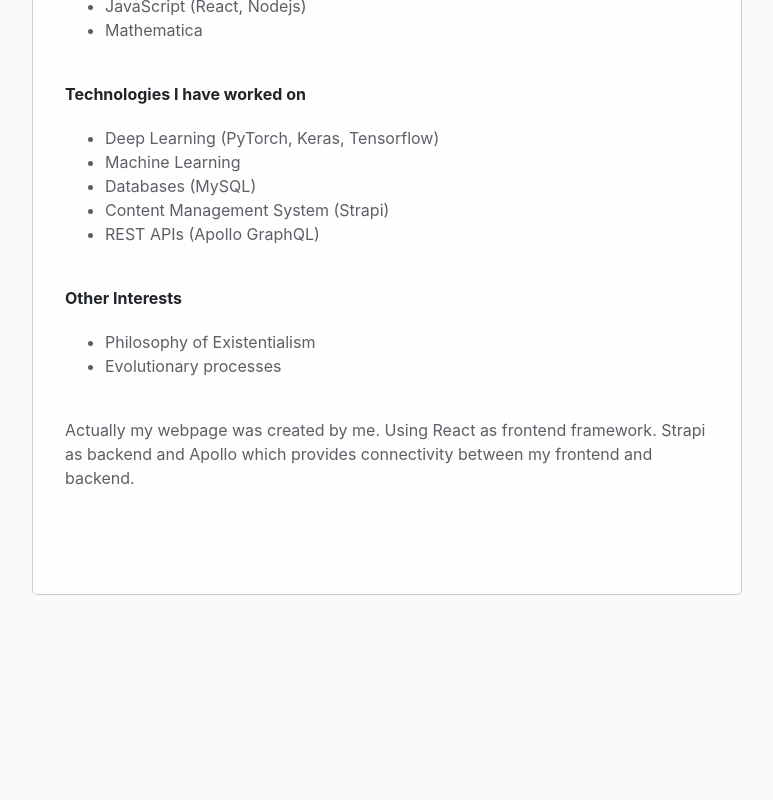
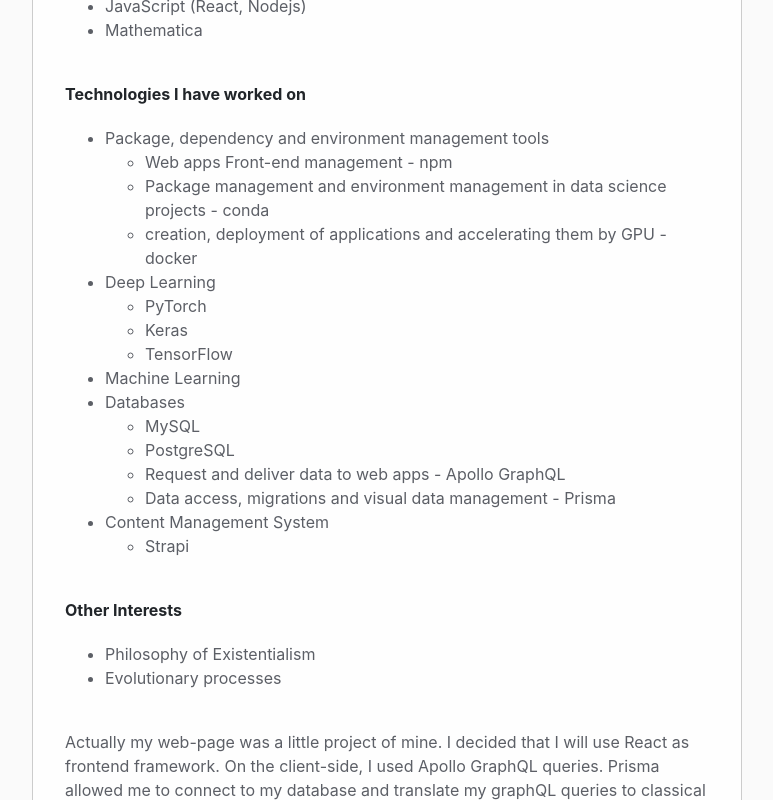
Before and after one commit to XYZ321COD/blog-client, a React (Create React App) app: page / in a window 1280 px wide. Shown: the part 480-1280 px from the top of the page, without its empty margins (68-841 px from the left). Before the commit the page ends 1107 px from the top, so only its background shows below. Built offline with nearby package versions, Linux system fonts and the light colour scheme; no server answers.

Commit message:
Change Home and aboutme page

```diff
--- a/src/components/AboutMe.js
+++ b/src/components/AboutMe.js
@@ -9,7 +9,8 @@ export default class Aboutme extends Component {
             <div className="container">
                 <Col>
                     <div className="jumbotron jumbotron_custom">
-                        AboutMe
+                        For now, there is nothing here :(.
+                        But why don't you check-out my Home-page to get to know me better :)?
                     </div>
                 </Col>
             </div>
--- a/src/components/Home.js
+++ b/src/components/Home.js
@@ -21,11 +21,32 @@ export default class Home extends Component {
                 </ul>
                 <div className='text'> Technologies I have worked on </div>
                 <ul className="text_welcome">
-                    <li>Deep Learning (PyTorch, Keras, Tensorflow)</li>
+                    <li> Package, dependency and environment management tools </li>
+                        <ul>
+                            <li> Web apps Front-end management - npm </li>
+                            <li> Package management and environment management in data science projects - conda</li>
+                            <li> creation, deployment of applications and accelerating them by GPU - docker </li>
+
+                        </ul>
+                    <li>Deep Learning </li>
+                    <ul>
+                        <li> PyTorch</li>
+                        <li> Keras </li>
+                        <li> TensorFlow </li>
+                    </ul>
                     <li>Machine Learning</li>
-                    <li>Databases (MySQL)</li>
-                    <li>Content Management System (Strapi)</li>
-                    <li>REST APIs (Apollo GraphQL)</li>
+                    <li>Databases</li>
+                    <ul>
+                        <li> MySQL</li>
+                        <li> PostgreSQL </li>
+                        <li> Request and deliver data to web apps - Apollo GraphQL </li>
+                        <li> Data access, migrations and visual data management - Prisma </li>
+
+                    </ul>
+                    <li>Content Management System </li>
+                    <ul>
+                        <li> Strapi</li>
+                    </ul>
                 </ul>
                 <div className='text'> Other Interests</div>
                 <ul className="text_welcome">
@@ -33,7 +54,7 @@ export default class Home extends Component {
                     <li>Evolutionary processes</li>
                 </ul>
                 <div className="text_welcome">
-                    Actually my webpage was created by me. Using React as frontend framework. Strapi as backend and Apollo which provides connectivity between my frontend and backend.
+                    Actually my web-page was a little project of mine. I decided that I will use React as frontend framework. On the client-side, I used Apollo GraphQL queries. Prisma allowed me to connect to my database and translate my graphQL queries to classical database language such as PostgreSQL
                 </div>
             </div>
 
```
